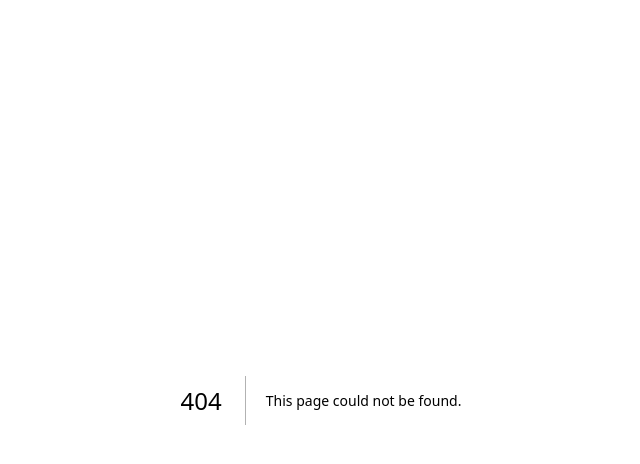
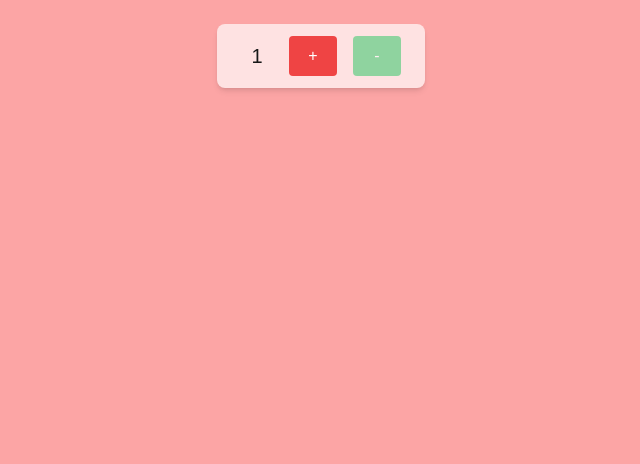
Before and after one commit to wNv-paCe/cprg306-assignments, a Next.js app: page /week-4 in a window 1280 px wide. Before the commit this address had no page. Shown: the top 464 px of the page, without its empty margins (319-959 px from the left). Built offline with nearby package versions, Linux system fonts and the light colour scheme.

Commit message:
finish week-4

```diff
--- a/app/page.js
+++ b/app/page.js
@@ -15,6 +15,9 @@
             <li className="hover:text-green-400 hover:underline">
               <Link href="/week-3">Week 3</Link>
             </li>
+            <li className="hover:text-green-400 hover:underline">
+              <Link href="/week-4">Week 4</Link>
+            </li>
           </ul>
         </div>
       </div>
--- /dev/null
+++ b/app/week-4/new-item.js
@@ -0,0 +1,34 @@
+"use client";
+import { useState } from "react";
+
+export function NewItem() {
+  const [quantity, setQuantity] = useState(1);
+
+  const increment = function () {
+    setQuantity(quantity + 1);
+  };
+
+  const decrement = function () {
+    setQuantity(quantity - 1);
+  };
+
+  return (
+    <div className="bg-red-100 rounded-lg shadow-md w-52 h-16 flex items-center justify-center">
+      <p className="text-xl w-12 text-center">{quantity}</p>
+      <button
+        onClick={increment}
+        disabled={quantity === 20}
+        className="bg-red-500 text-white p-2 w-12 rounded m-2 disabled:opacity-50"
+      >
+        +
+      </button>
+      <button
+        onClick={decrement}
+        disabled={quantity === 1}
+        className="bg-green-500 text-white p-2 w-12 rounded m-2 disabled:opacity-50"
+      >
+        -
+      </button>
+    </div>
+  );
+}
--- /dev/null
+++ b/app/week-4/page.js
@@ -0,0 +1,9 @@
+import { NewItem } from "./new-item";
+
+export default function Page() {
+  return (
+    <main className="bg-red-300 p-6 min-h-screen flex justify-center">
+      <NewItem />
+    </main>
+  );
+}
```
